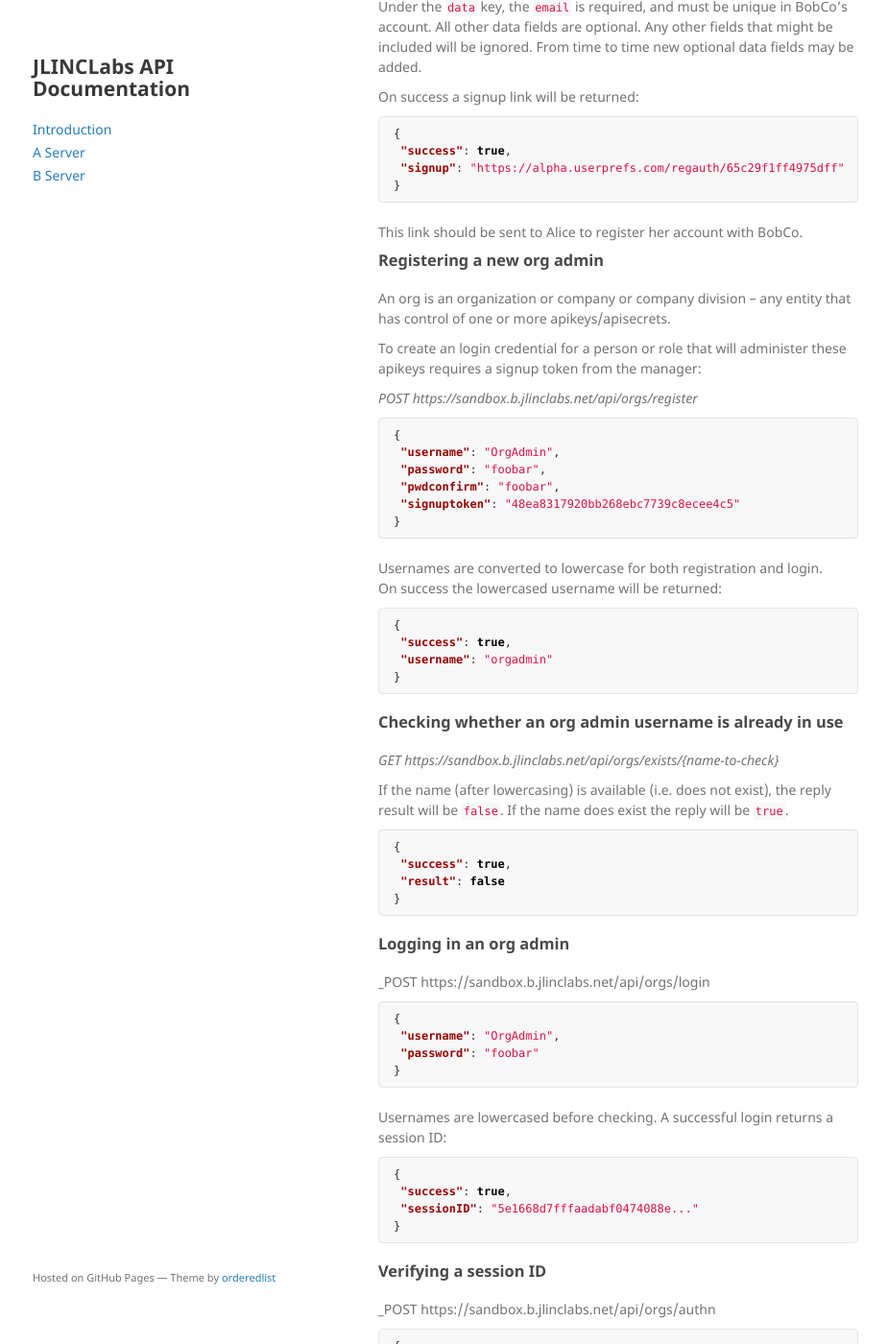
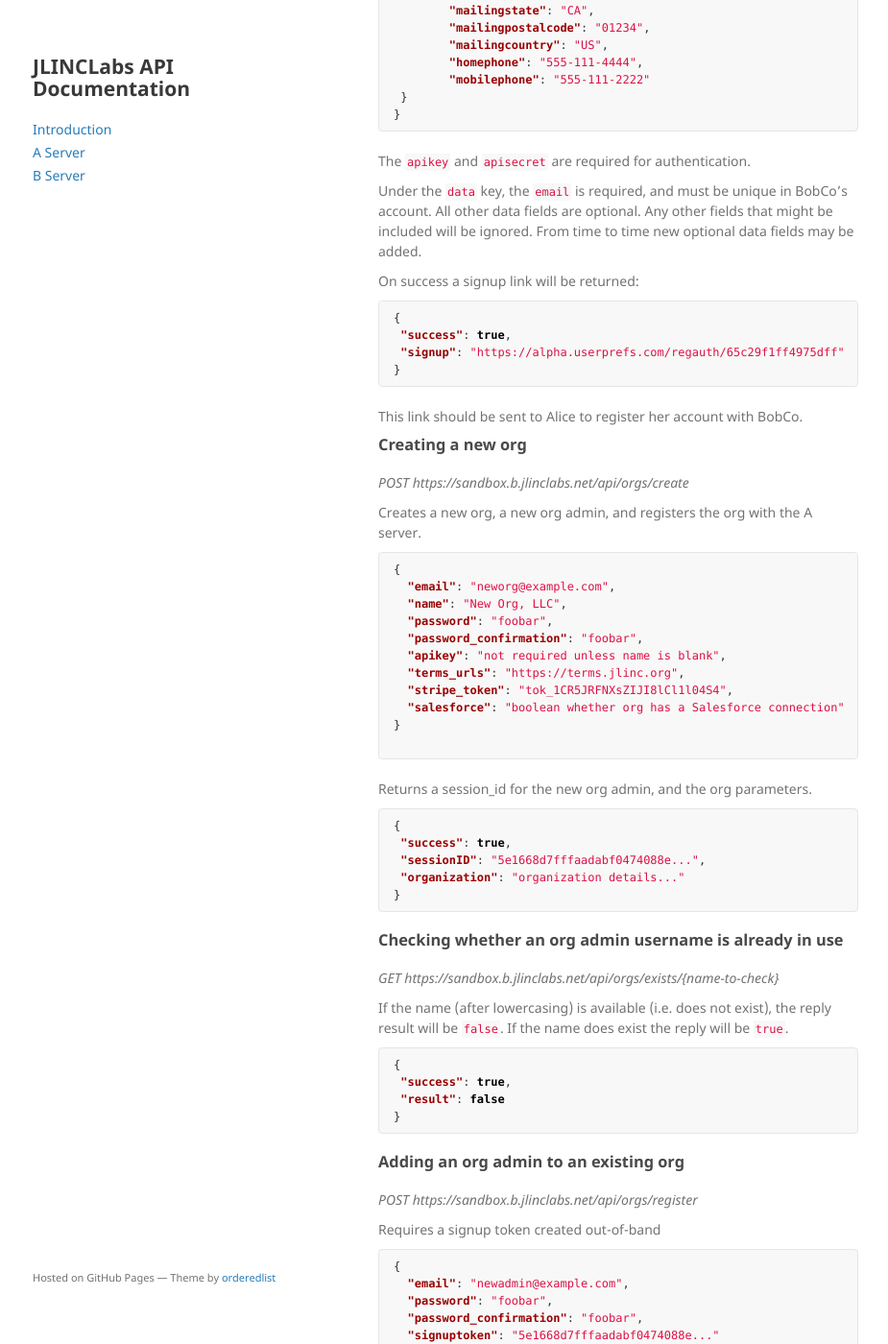
Before and after one commit to jlinclabs/apidocs, a Jekyll site: the page built from b_server.md, in a window 1280 px wide and 1400 px high, scrolled down 622 px. Shown: the whole window at 96% size, without its empty margins (176-1101 px from the left). Built offline with Jekyll 4.4.1, drawn with Linux system fonts in a browser that asks for light colours; our own code applies the rules of GitHub Pages for plain Markdown files; some of the changed text lies outside the part shown.

Commit message:
Described all B-server API endpoints in use by portal

````diff
--- a/b_server.md
+++ b/b_server.md
@@ -2,6 +2,17 @@
 layout: default
 ---
 ## The B server
+
+### Server status
+_GET https://sandbox.b.jlinclabs.net/status_
+
+If the server is responding returns:
+
+```json
+{
+  "status": "OK"
+}
+```
 
 ### Onboarding a new user
 This is an API to create a signup link that BobCo can send to Alice, inviting her to take charge of the contact information he has about her, and set her preferences about what he can do with it.
@@ -42,29 +53,33 @@ On success a signup link will be returned:
 
 This link should be sent to Alice to register her account with BobCo.
 
-### Registering a new org admin
-An org is an organization or company or company division -- any entity that has control of one or more apikeys/apisecrets.
+### Creating a new org
 
-To create an login credential for a person or role that will administer these apikeys requires a signup token from the manager:
+_POST https://sandbox.b.jlinclabs.net/api/orgs/create_
 
-_POST https://sandbox.b.jlinclabs.net/api/orgs/register_
+Creates a new org, a new org admin, and registers the org with the A server.
 
 ```json
 {
- "username": "OrgAdmin",
- "password": "foobar",
- "pwdconfirm": "foobar",
- "signuptoken": "48ea8317920bb268ebc7739c8ecee4c5"
+  "email": "neworg@example.com",
+  "name": "New Org, LLC",
+  "password": "foobar",
+  "password_confirmation": "foobar",
+  "apikey": "not required unless name is blank",
+  "terms_urls": "https://terms.jlinc.org",
+  "stripe_token": "tok_1CR5JRFNXsZIJI8lCl1l04S4",
+  "salesforce": "boolean whether org has a Salesforce connection"
 }
+
 ```
 
-Usernames are converted to lowercase for both registration and login.
-On success the lowercased username will be returned:
+Returns a session_id for the new org admin, and the org parameters.
 
 ```json
 {
  "success": true,
- "username": "orgadmin"
+ "sessionID": "5e1668d7fffaadabf0474088e...",
+ "organization": "organization details..."
 }
 ```
 
@@ -81,9 +96,34 @@ If the name (after lowercasing) is available (i.e. does not exist), the reply re
 }
 ```
 
+### Adding an org admin to an existing org
+
+_POST https://sandbox.b.jlinclabs.net/api/orgs/register_
+
+Requires a signup token created out-of-band
+
+```json
+{
+  "email": "newadmin@example.com",
+  "password": "foobar",
+  "password_confirmation": "foobar",
+  "signuptoken": "5e1668d7fffaadabf0474088e..."
+}
+```
+
+Success returns the email and a session ID:
+
+```json
+{
+ "success": true,
+ "email": "newadmin@example.com",
+ "sessionID": "5e1668d7fffaadabf0474088e..."
+}
+```
+
 ### Logging in an org admin
 
-_POST https://sandbox.b.jlinclabs.net/api/orgs/login
+_POST https://sandbox.b.jlinclabs.net/api/orgs/login_
 
 ```json
 {
@@ -103,7 +143,7 @@ Usernames are lowercased before checking. A successful login returns a session I
 
 ### Verifying a session ID
 
-_POST https://sandbox.b.jlinclabs.net/api/orgs/authn
+_POST https://sandbox.b.jlinclabs.net/api/orgs/authn_
 
 ```json
 {
@@ -121,7 +161,7 @@ If the session is valid, updates the session time-to-live and returns true. Othe
 
 ### Logging out an org admin
 
-_POST https://sandbox.b.jlinclabs.net/api/orgs/logout
+_POST https://sandbox.b.jlinclabs.net/api/orgs/logout_
 
 ```json
 {
@@ -136,3 +176,122 @@ If the session exists and has been destroyed returns true.
  "success": true
 }
 ```
+
+### Getting an organization profile
+
+_GET https://sandbox.b.jlinclabs.net/api/orgs/profile/{session_id}_
+
+Requires a valid org admin session id.
+
+Returns the organization's details.
+
+```json
+{
+ "success": true,
+  "apikey": "neworgllc",
+  "name": "New Org, LLC",
+  "dpo_email": "dpo@example.com",
+  "etc": "..."
+}
+```
+
+### Updating an organization profile
+
+_POST https://sandbox.b.jlinclabs.net/api/orgs/profile_
+
+Requires a valid org admin session id, and an object containing the updated org profile fields:values.
+
+```json
+{
+ "session_id": "5e1668d7fffaadabf0474088e...",
+ "organization_profile": "..."
+}
+```
+
+Updates the A and B servers with the new fields, and returns the organizations details.
+
+```json
+{
+ "success": true,
+  "apikey": "neworgllc",
+  "name": "New Org, LLC",
+  "dpo_email": "dpo@example.com",
+  "etc": "..."
+}
+```
+
+### Getting a consent report
+
+_GET https://sandbox.b.jlinclabs.net/api/orgs/consent_report/{session_id}_
+
+Requires a valid org admin session id.
+
+Returns a consent report (a sorted list of transaction events) for the current point in time.
+
+```json
+{
+ "success": true,
+ "consentReport": "consent report details..."
+}
+```
+
+### Creating an end-user invitation URL
+
+_POST https://sandbox.b.jlinclabs.net/api/orgs/invite_end_user_
+
+Requires a valid org admin session id and an email address.
+
+```json
+{
+ "session_id": "5e1668d7fffaadabf0474088e...",
+ "email": "enduser@example.com"
+}
+```
+
+Returns a signup URL for transmission to the invitee.
+
+```json
+{
+ "success": true,
+ "signup": "https://a.jlinclabs.net/regauth/gbobcog690bcd707..."
+}
+```
+
+### Creating multiple end-user invitation URLs from a CSV file
+
+_POST https://sandbox.b.jlinclabs.net/api/orgs/invite_end_user_batch_
+
+Requires submitting a multipart/form-data form with a text (should be hidden) `session_id` field containing
+a valid org admin session id, and field of type "file" named `emailListCSVStream` containing the CSV file.
+
+Returns an `invites.csv` file with the signup URLs.
+
+### Get all the end-user account data for an org
+
+_GET https://sandbox.b.jlinclabs.net/api/end_user_account_data/{session_id}
+
+Requires a valid org admin session id.
+
+Returns an array of end-user account data.
+
+```json
+{
+ "success": true,
+ "allEndUserAccountData": ["..."]
+}
+```
+
+### Get one end-user's account data
+
+_GET https://sandbox.b.jlinclabs.net/api/end_user_account_data/{rhldr_id}/{session_id}
+
+Requires a rights-holder (i.e. end-user) id and a valid org admin session id.
+
+Returns the end-user account data.
+
+```json
+{
+ "success": true,
+ "endUserAccountData": "..."
+}
+```
````
